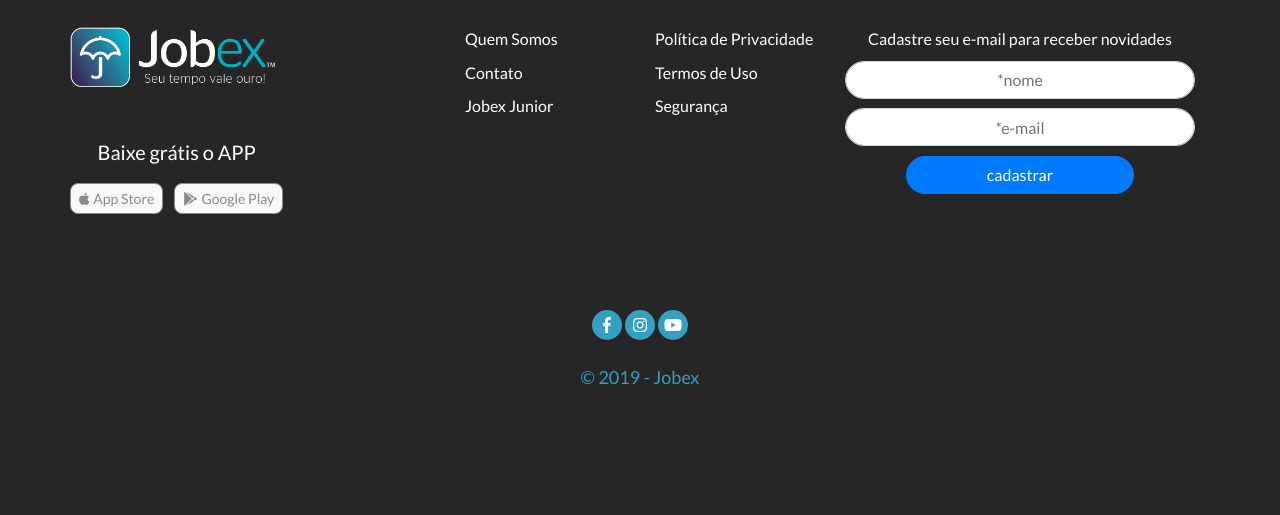
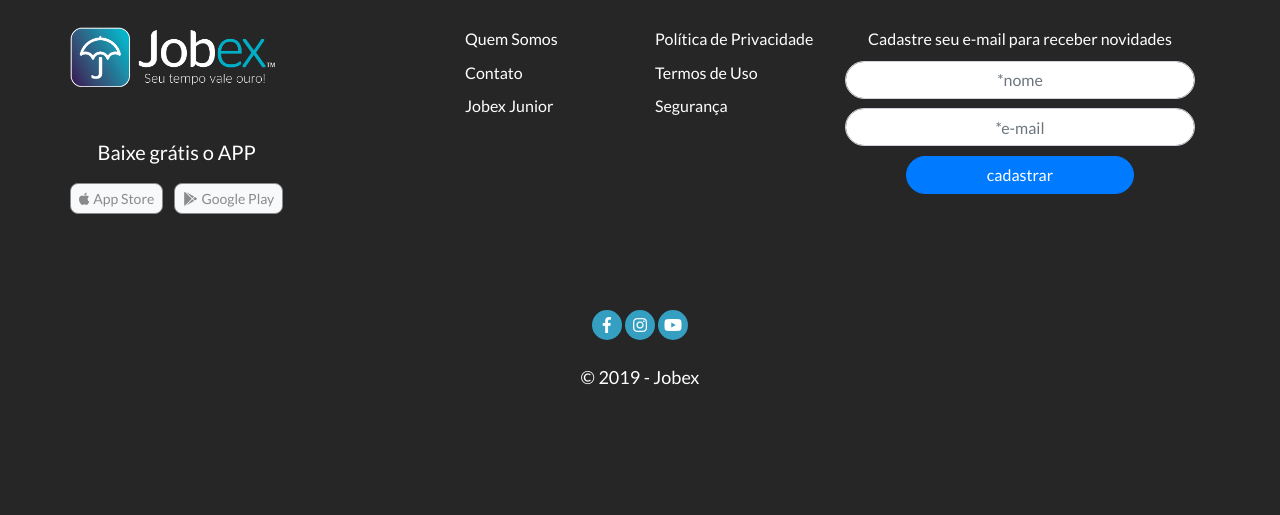
Before and after one commit to munduu/jobex-landpage, a PHP site: page /index.php in a window 1280 px wide. Shown: the part 758-1273 px from the top of the page. Run offline with PHP 8.4, Linux system fonts and the light colour scheme; some libraries are stand-ins or nearby versions.

Commit message:
Update footer.css

```diff
--- a/src/css/footer.css
+++ b/src/css/footer.css
@@ -20,6 +20,10 @@
     width: fit-content;
 }
 
+.jobex{
+    color: #ffffff !important;
+}
+
 @media (max-width: 940px){
     .downloadContainer{
         width: 100% !important;
```
